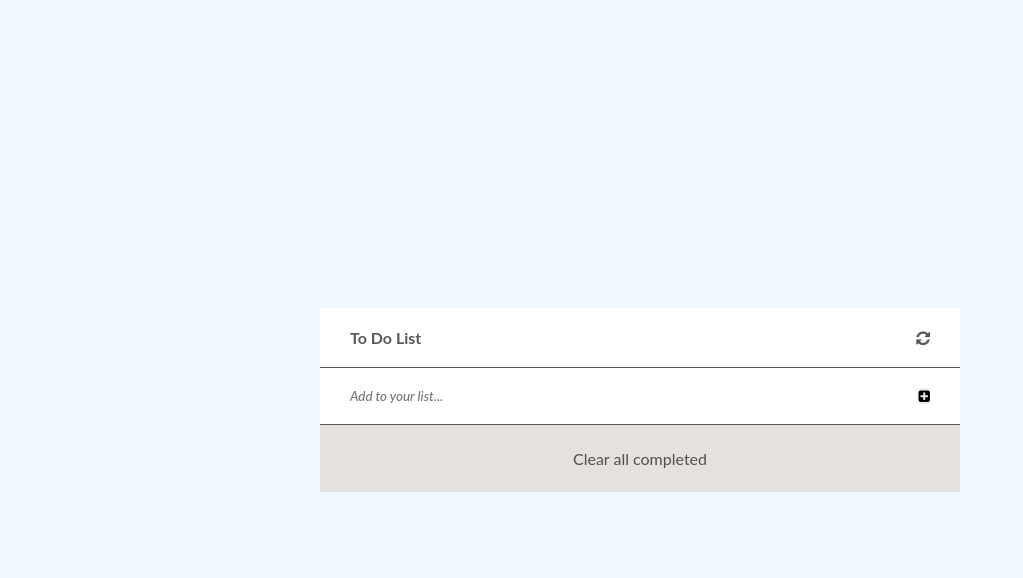
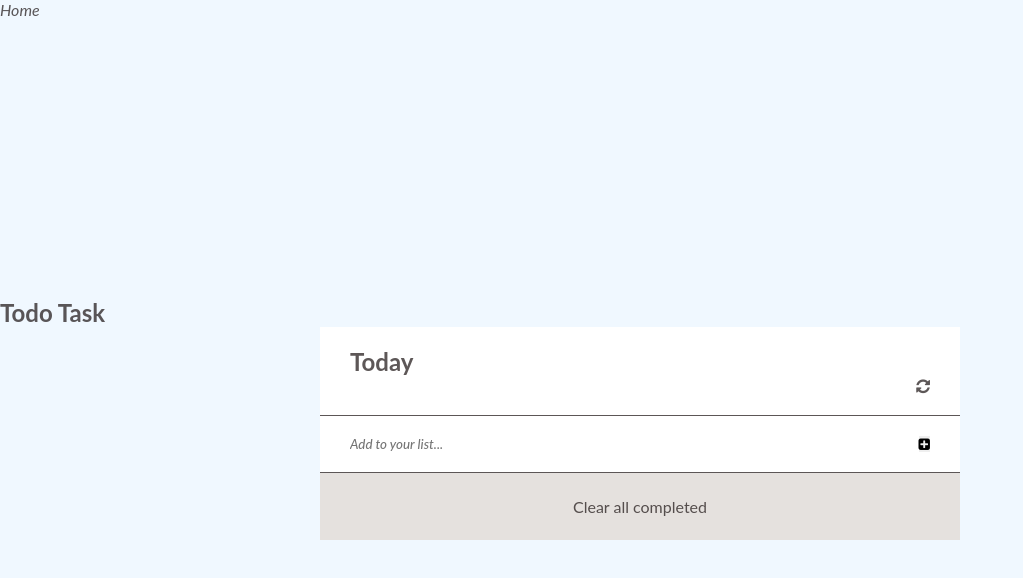
Before and after one commit to bushmusi/todo-list, a website built with webpack: page src/index.html in a window 1280 px wide. Shown: the whole page, without its empty margins (0-1023 px from the left). Built offline with nearby package versions, Linux system fonts and the light colour scheme; a web font is replaced by a local one.

Commit message:
Use HTML semantic best practice

```diff
--- a/src/index.html
+++ b/src/index.html
@@ -7,10 +7,16 @@
     <title>Todo List</title>
 </head>
 <body>
-    <div class="main-cont">
+    <header>
+        <nav>
+            <a href="#"><em>Home</em></a>
+        </nav>
+    </header>
+    <section class="main-cont">
+        <h1>Todo Task</h1>
         <ul id="list-cont">
             <li class="list-header prev-item">
-                <h4>To Do List</h4>
+                <h2>Today</h2>
                 <a href="javascript:void(0)" id="refresh-link"><i class="fa fa-refresh"></i></a>
             </li>
             <li class="input-box prev-item">
@@ -23,6 +29,6 @@
         <div class="reset-box">
             <a href="javascript:void(0)" id="clear-completed">Clear all completed</a>
         </div>
-    </div>
+    </section>
 </body>
 </html>
```
